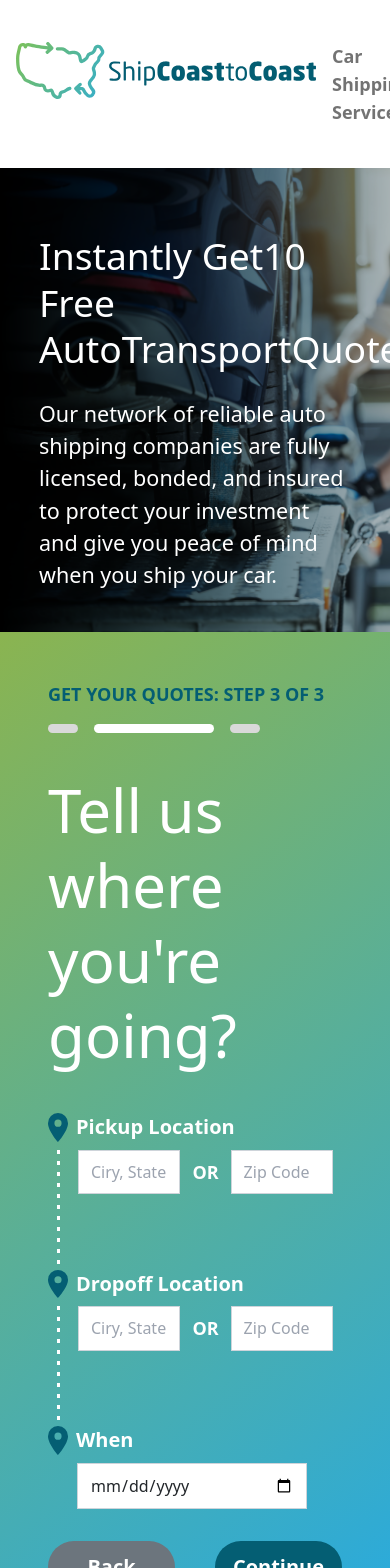
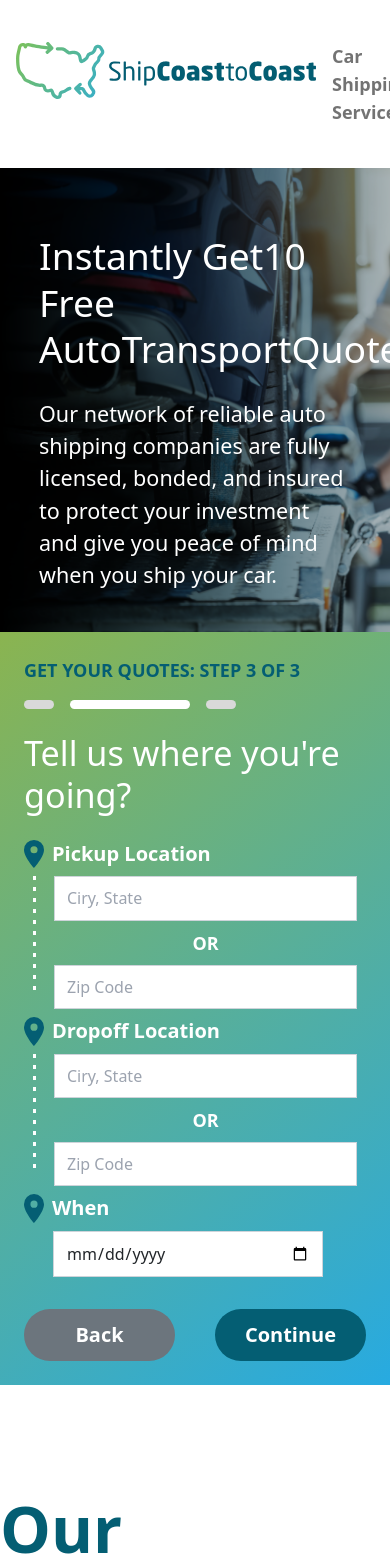
Before and after one commit to harrypotter0831/ShipCoastToCoast-frontend-tailwind, a React (Create React App) app: page / in a window 390 px wide. Shown: the top 1568 px of the page. Built offline with nearby package versions, Linux system fonts and the light colour scheme.

Commit message:
update forms

```diff
--- a/src/pages/Home/index.jsx
+++ b/src/pages/Home/index.jsx
@@ -30,14 +30,14 @@ const Home = () => {
                         <p className="text-white text-[calc(1.275rem_+_.3vw)] leading-normal">Our network of reliable auto shipping companies are fully licensed, bonded, and insured to protect your investment and give you peace of mind when you ship your car.
                         </p>
                     </div>
-                    <div className="flex flex-col w-full lg:w-1/2 bg-home-gradient p-12">
+                    <div className="flex flex-col w-full lg:w-1/2 bg-home-gradient p-6 md:p-12">
                         <p className="font-extrabold text-[#045e73] text-lg mb-4">GET YOUR QUOTES: STEP {'3'} OF 3</p>
                         <div className="w-full flex">
                             <span className="rounded-full bg-[#d9d9d9] block h-[9px] w-[30px] mr-4"></span>
                             <span className="rounded-full bg-[#ffffff] block h-[9px] w-[120px] mr-4"></span>
                             <span className="rounded-full bg-[#d9d9d9] block h-[9px] w-[30px]"></span>
                         </div>
-                        <h1 className="text-white text-6xl font-light leading-tight md:mb-8 md:mr-8">
+                        <h1 className="text-white text-[calc(1.475rem_+_2.7vw)] font-light leading-tight md:mb-8 md:mr-8">
                             Tell us where you're going?
                         </h1>
 
@@ -49,29 +49,29 @@ const Home = () => {
                                 </div>
                                 <div className="flex px-[9px] items-start mt-2">
                                     <img className="mr-[calc(10px_+_.5rem)]" src={dashLineImage} alt='dash-line' />
-                                    <div className="flex items-center w-full">
+                                    <div className="flex flex-col md:flex-row items-center w-full">
                                         <input className="min-w-[100px] w-full bg-white text-[#212529] p-3 border border-solid border-[#ced4da] transition-colors focus:border-[#86b7fe] focus:shadow-input" placeholder="Ciry, State" />
-                                        <p className="font-bold text-lg text-white mx-3">OR</p>
+                                        <p className="font-bold text-lg text-white mx-3 my-2">OR</p>
                                         <input className="min-w-[100px] w-full bg-white text-[#212529] p-3 border border-solid border-[#ced4da] transition-colors focus:border-[#86b7fe] focus:shadow-input" placeholder="Zip Code" />
                                     </div>
                                 </div>
                             </div>
                             <div className="flex flex-col">
-                                <div className="flex items-start">
+                                <div className="flex items-start mt-2">
                                     <img className="w-[20px] mr-2" src={locationIcon} alt="point" />
                                     <h4 className="font-bold text-xl text-white">Dropoff Location</h4>
                                 </div>
                                 <div className="flex px-[9px] items-start mt-2">
                                     <img className="mr-[calc(10px_+_.5rem)]" src={dashLineImage} alt='dash-line' />
-                                    <div className="flex items-center w-full">
+                                    <div className="flex flex-col md:flex-row items-center w-full">
                                         <input className="min-w-[100px] w-full bg-white text-[#212529] p-3 border border-solid border-[#ced4da] transition-colors focus:border-[#86b7fe] focus:shadow-input" placeholder="Ciry, State" />
-                                        <p className="font-bold text-lg text-white mx-3">OR</p>
+                                        <p className="font-bold text-lg text-white mx-3 my-2">OR</p>
                                         <input className="min-w-[100px] w-full bg-white text-[#212529] p-3 border border-solid border-[#ced4da] transition-colors focus:border-[#86b7fe] focus:shadow-input" placeholder="Zip Code" />
                                     </div>
                                 </div>
                             </div>
                             <div className="flex flex-col">
-                                <div className="flex items-start">
+                                <div className="flex items-start mt-2">
                                     <img className="w-[20px] mr-2" src={locationIcon} alt="point" />
                                     <h4 className="font-bold text-xl text-white">When</h4>
                                 </div>
```
